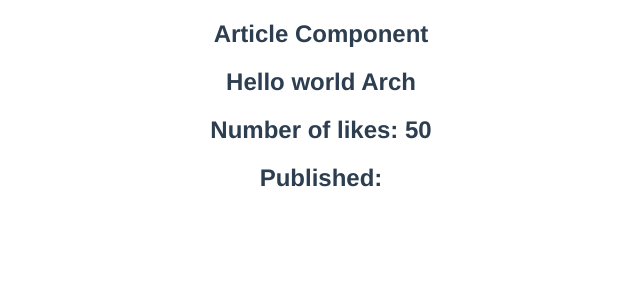
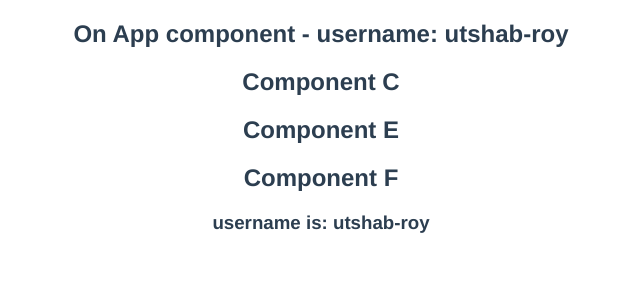
Before and after one commit to utshab-roy/vue-ui, a Vue app: page / in a window 1280 px wide. Shown: the top 300 px of the page, without its empty margins (319-959 px from the left). Built offline with nearby package versions, Linux system fonts and the light colour scheme.

Commit message:
provide and inject example for passing values from parent to child component without props

```diff
--- a/src/App.vue
+++ b/src/App.vue
@@ -1,25 +1,27 @@
 <template>
-    <div>
-        <Article title="Hello world Arch" :likes="50" :isPublished="true" />
-    </div>
+    <h2>On App component - username: {{ name }}</h2>
+    <ComponentC />
 </template>
 
 <script>
-import Greet from "./components/Greet.vue";
-import Article from "./components/Article.vue";
+import ComponentC from "./components/ComponentC.vue";
 
 export default {
     name: "App",
     data() {
         return {
-            firstName: 'Utshab',
-            lastName: 'Roy'
+            name: 'utshab-roy'
         }
     },
 
     components: {
-        Greet, Article
+        ComponentC
     },
+    provide() { // the provide method pass the username to the child component
+        return {
+            username: this.name
+        }
+    }
 }
 </script>
 
--- /dev/null
+++ b/src/components/ComponentC.vue
@@ -0,0 +1,16 @@
+<template>
+    <h2>Component C</h2>
+    <ComponentE />
+</template>
+
+<script>
+import ComponentE from "./ComponentE.vue";
+    export default {
+    name: "ComponentC",
+    components: { ComponentE }
+}
+</script>
+
+<style lang="scss" scoped>
+
+</style>
--- /dev/null
+++ b/src/components/ComponentE.vue
@@ -0,0 +1,17 @@
+<template>
+    <h2>Component E</h2>
+    <ComponentF />
+
+</template>
+
+<script>
+import ComponentF from "./ComponentF.vue";
+    export default {
+    name: "ComponentE",
+    components: { ComponentF }
+}
+</script>
+
+<style lang="scss" scoped>
+
+</style>
--- /dev/null
+++ b/src/components/ComponentF.vue
@@ -0,0 +1,15 @@
+<template>
+    <h2>Component F</h2>
+    <h3>username is: {{ username }}</h3>
+</template>
+
+<script>
+    export default {
+        name: 'ComponentF',
+        inject: ['username'] // the inject is receiving the username from App component (Parent)
+    }
+</script>
+
+<style lang="scss" scoped>
+
+</style>
```
